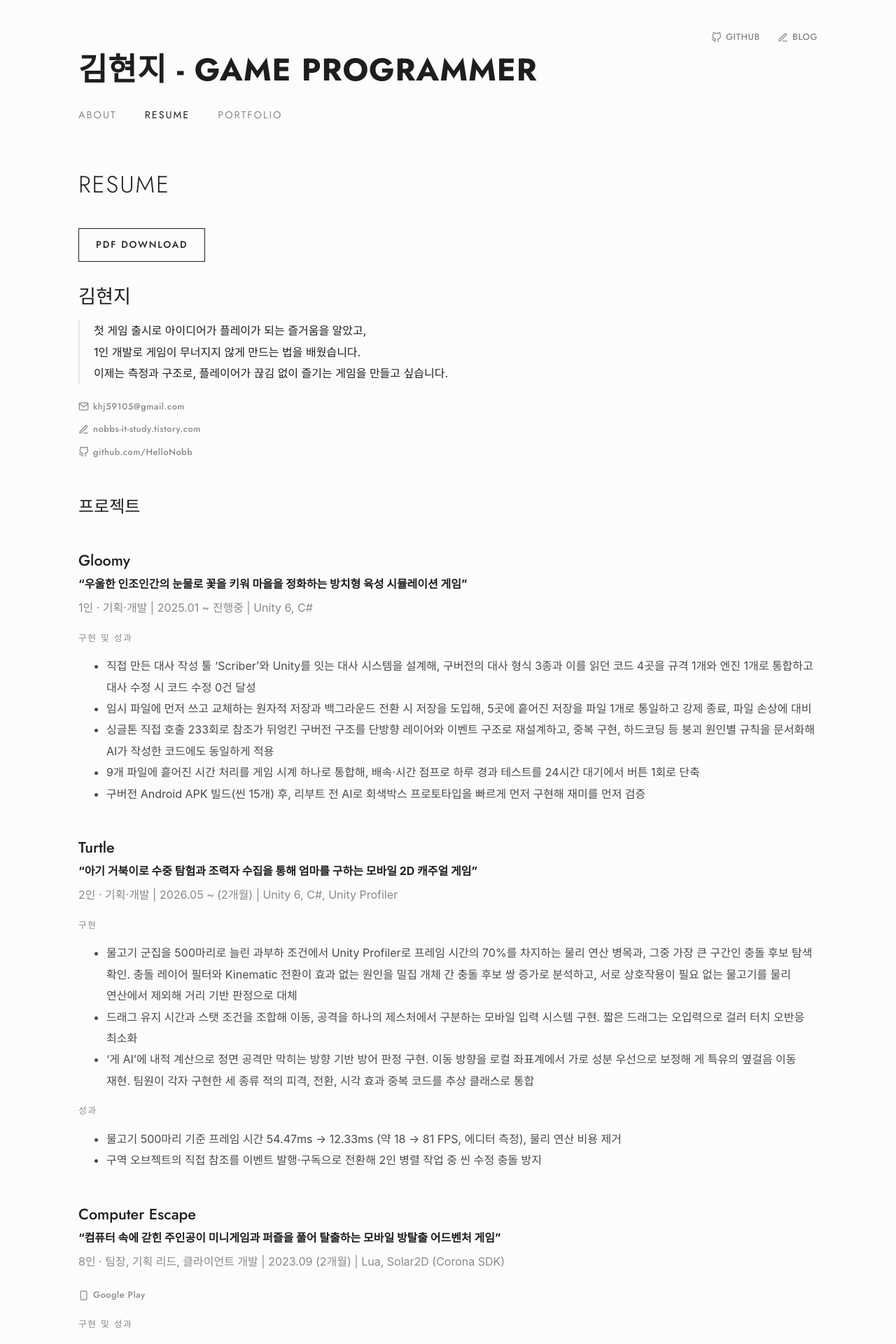
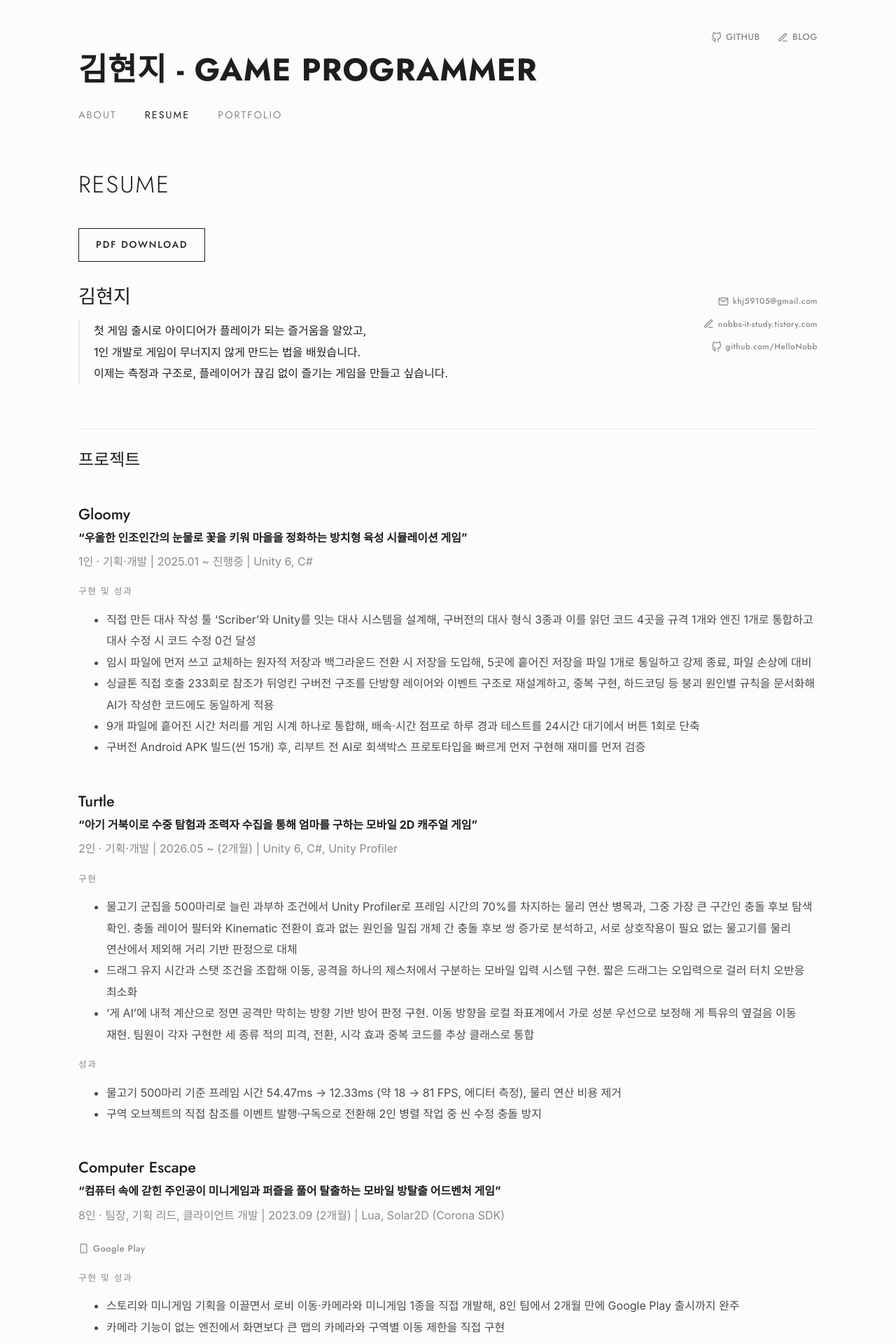
Before and after one commit to HelloNobb/HelloNobb.github.io, a Jekyll site: the page built from resume.md, in a window 1280 px wide. Shown: the top 1920 px of the page at 70% size. Built offline with Jekyll 4.4.1, drawn with Linux system fonts in a browser that asks for light colours; some web fonts are replaced.

Commit message:
Resume: contacts beside the name, section dividers
Contact links sit right-aligned on the same row as the name and slogan
in both the web page and the PDF, each resume section gets a light top
divider, and the Play Probie label reads 구현 및 성과.

```diff
--- a/assets/style.css
+++ b/assets/style.css
@@ -156,7 +156,12 @@ footer { margin-top: 96px; color: var(--muted); font-size: .8rem; letter-spacing
 
 /* Resume */
 blockquote { margin: 16px 0; padding-left: 20px; border-left: 2px solid var(--line); color: var(--strong); }
-.resume-head h2 { margin: 32px 0 0; font-size: 1.7rem; font-weight: 500; }
+.resume-head { display: grid; grid-template-columns: 1fr auto; gap: 16px 40px; align-items: start; margin-top: 32px; }
+.resume-head h2 { margin: 0; font-size: 1.7rem; font-weight: 500; }
+.resume-head .contact { padding-top: 6px; text-align: right; }
+.resume-head .contact .icon-link { font-size: .74rem; }
+/* Light divider above each resume section (프로젝트, 기술 스택, 학력, 자격증) */
+main > h2 { padding-top: 28px; border-top: 1px solid var(--line); }
 .resume-head .muted { margin: 0; }
 main > h3 { margin: 48px 0 4px; font-size: 1.35rem; font-weight: 500; }
 main > h3 + p { margin: 0 0 4px; color: var(--strong); }
@@ -168,7 +173,8 @@ main > p.muted { margin: 0 0 8px; }
   body { font-size: 10.5pt; line-height: 1.6; background: #fff; }
   .wrap { max-width: none; padding: 0; }
   .site-header, footer, .button, main > h1 { display: none; }
-  .resume-head h2 { margin-top: 0; }
+  .resume-head { margin-top: 0; }
+  main > h2 { border-top-color: #e3e3e3; }
   a { color: inherit; font-weight: inherit; }
   h2, h3, h4 { break-after: avoid; }
 }
@@ -192,3 +198,8 @@ main > p.muted { margin: 0 0 8px; }
 .gallery img { width: 100%; aspect-ratio: 16 / 10; object-fit: cover; object-position: top; border: 1px solid var(--line); }
 .gallery figcaption { margin-top: 6px; font-size: .82rem; line-height: 1.5; color: var(--muted); }
 @media (max-width: 480px) { .gallery { grid-template-columns: 1fr; } }
+
+@media screen and (max-width: 760px) {
+  .resume-head { grid-template-columns: 1fr; }
+  .resume-head .contact { padding-top: 0; text-align: left; }
+}
--- a/resume.md
+++ b/resume.md
@@ -9,8 +9,10 @@ permalink: /resume/
 <a class="button" href="{{ '/assets/resume.pdf' | relative_url }}" download="김현지_이력서.pdf">PDF download</a>
 
 <div class="resume-head">
-  <h2>{{ site.title }}</h2>
-  <blockquote>{{ site.slogan | newline_to_br }}</blockquote>
+  <div>
+    <h2>{{ site.title }}</h2>
+    <blockquote>{{ site.slogan | newline_to_br }}</blockquote>
+  </div>
   <ul class="contact">
     {% capture mailto %}mailto:{{ site.email }}{% endcapture %}
     <li>{% include link.html url=mailto label=site.email icon="mail" %}</li>
```
Also changed, not shown: other parts of resume.md (+1 -1 lines), 1 other file.
